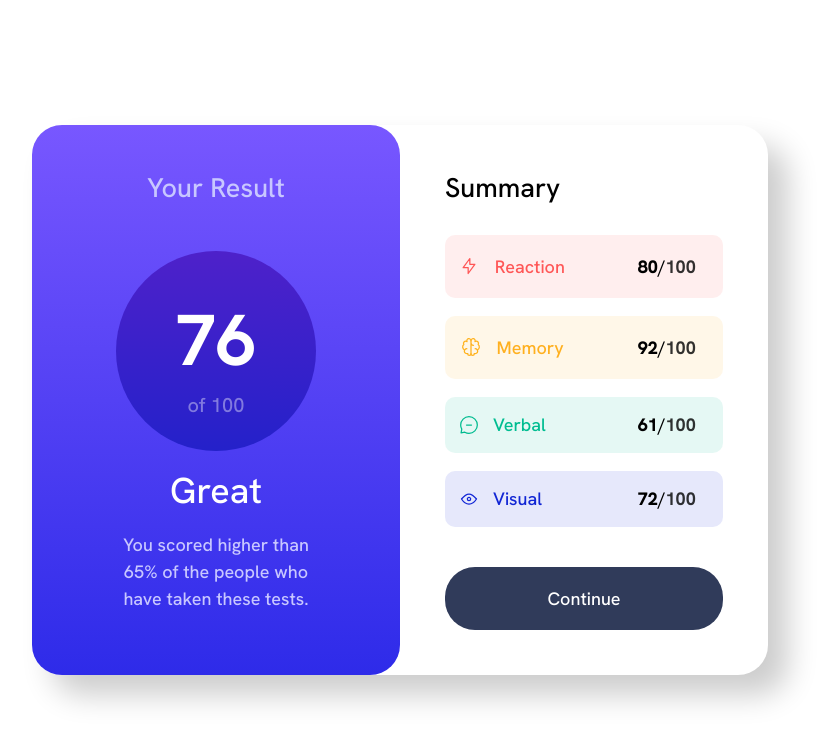
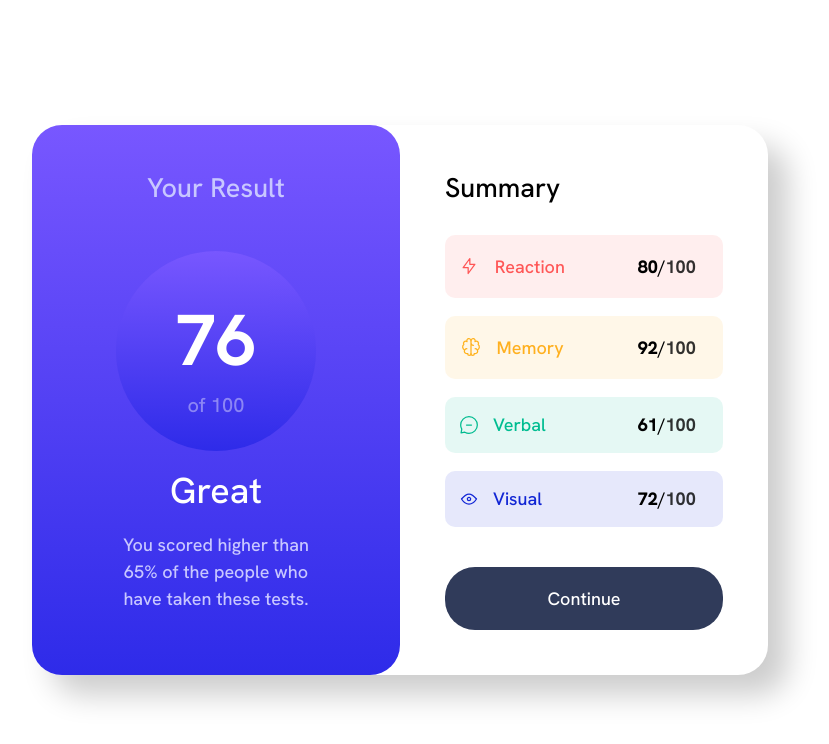
Before and after one commit to tolgaegin25/results-summary, a plain HTML site: page index.html in a window 1280 px wide. Shown: the whole page, without its empty margins (240-1069 px from the left). Drawn offline with nearby package versions, Linux system fonts and the light colour scheme.

Commit message:
Update index.html
Update circle

```diff
--- a/index.html
+++ b/index.html
@@ -67,7 +67,7 @@
       >
         <h2 class="text-2xl text-light_lavender">Your Result</h2>
         <div
-          class="bg-white w-[200px] h-[200px] rounded-[50%] mt-10 flex flex-col items-center justify-center relative bg-gradient-to-b from-violet_blue to-persian_blue"
+          class="bg-white w-[200px] h-[200px] rounded-[50%] mt-10 flex flex-col items-center justify-center relative bg-gradient-to-b from-light_slate_blue to-light_royal_blue"
         >
           <strong class="text-[72px] text-white -translate-y-2.5">76</strong>
           <span
```
